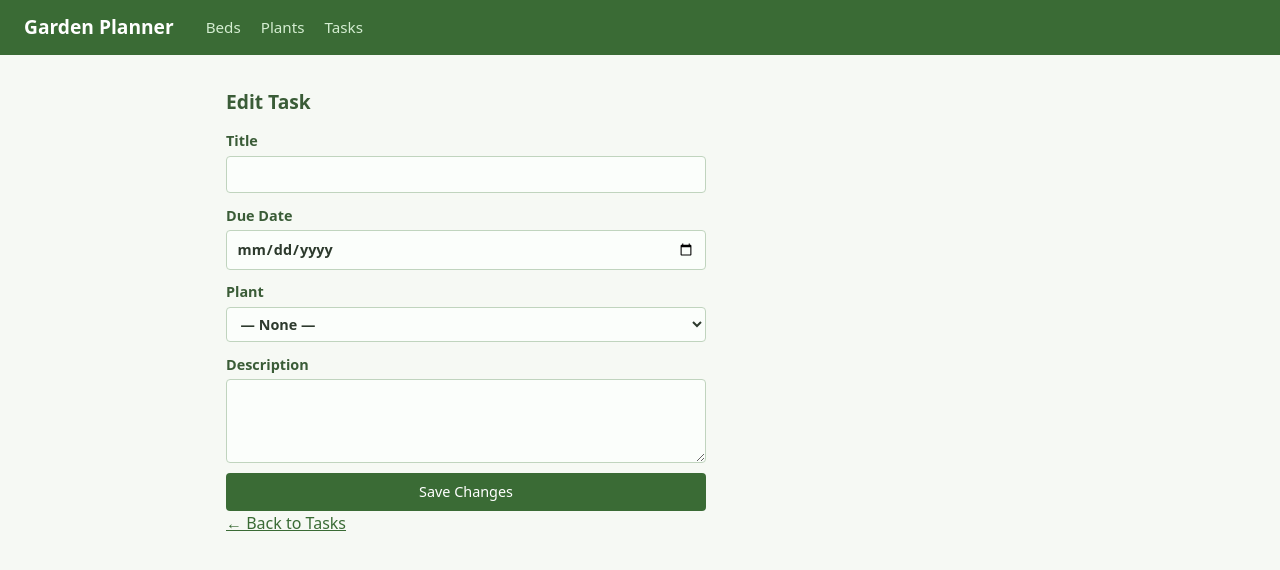
After one commit to gccarno/gardening_app, a Flask app: template templates/task_detail.html in a window 1280 px wide. The commit adds this page. Shown: the top 570 px of the page. Run offline with Flask 3, Linux system fonts and the light colour scheme; the template is opened without the code that fills it, so the values that code supplies are empty.

Commit message:
Add editing for beds and tasks
Beds: pre-filled edit form on bed detail page (POST /beds/<id>/edit).
Tasks: new task detail page with edit form (GET+POST /tasks/<id>/edit)
and an Edit button on each task card in the tasks list.

Co-Authored-By: Claude Sonnet 4.6 <noreply@anthropic.com>

```diff
--- a/app.py
+++ b/app.py
@@ -47,6 +47,15 @@ def create_app():
     def bed_detail(bed_id):
         bed = GardenBed.query.get_or_404(bed_id)
         return render_template('bed_detail.html', bed=bed)
+
+    @app.route('/beds/<int:bed_id>/edit', methods=['POST'])
+    def edit_bed(bed_id):
+        bed = GardenBed.query.get_or_404(bed_id)
+        bed.name = request.form['name']
+        bed.location = request.form.get('location')
+        bed.description = request.form.get('description')
+        db.session.commit()
+        return redirect(url_for('bed_detail', bed_id=bed.id))
 
     # --- Plants ---
 
@@ -116,6 +125,23 @@ def create_app():
         all_plants = Plant.query.order_by(Plant.name).all()
         return render_template('tasks.html', tasks=all_tasks, plants=all_plants)
 
+    @app.route('/tasks/<int:task_id>')
+    def task_detail(task_id):
+        task = Task.query.get_or_404(task_id)
+        all_plants = Plant.query.order_by(Plant.name).all()
+        return render_template('task_detail.html', task=task, plants=all_plants)
+
+    @app.route('/tasks/<int:task_id>/edit', methods=['POST'])
+    def edit_task(task_id):
+        task = Task.query.get_or_404(task_id)
+        due = request.form.get('due_date')
+        task.title = request.form['title']
+        task.description = request.form.get('description')
+        task.due_date = date.fromisoformat(due) if due else None
+        task.plant_id = request.form.get('plant_id') or None
+        db.session.commit()
+        return redirect(url_for('task_detail', task_id=task.id))
+
     @app.route('/tasks/<int:task_id>/complete', methods=['POST'])
     def complete_task(task_id):
         task = Task.query.get_or_404(task_id)
--- a/static/style.css
+++ b/static/style.css
@@ -131,6 +131,15 @@ button:hover { background: #2e5429; }
 .btn-danger { background: #b84040; }
 .btn-danger:hover { background: #8e2f2f; }
 
+.btn-link {
+  background: #e8f0e8;
+  color: #3a5c37;
+  text-decoration: none;
+  display: inline-flex;
+  align-items: center;
+}
+.btn-link:hover { background: #d0e4ce; color: #2a4a27; }
+
 .badge {
   display: inline-block;
   background: #5a9e54;
--- /dev/null
+++ b/templates/task_detail.html
@@ -0,0 +1,23 @@
+{% extends "base.html" %}
+{% block title %}{{ task.title }} — Garden Planner{% endblock %}
+{% block content %}
+<h1>{{ task.title }}</h1>
+
+<h2>Edit Task</h2>
+<form method="post" action="{{ url_for('edit_task', task_id=task.id) }}" class="form">
+  <label>Title <input type="text" name="title" value="{{ task.title }}" required></label>
+  <label>Due Date <input type="date" name="due_date" value="{{ task.due_date or '' }}"></label>
+  <label>Plant
+    <select name="plant_id">
+      <option value="">— None —</option>
+      {% for plant in plants %}
+      <option value="{{ plant.id }}" {% if task.plant_id == plant.id %}selected{% endif %}>{{ plant.name }}</option>
+      {% endfor %}
+    </select>
+  </label>
+  <label>Description <textarea name="description" rows="3">{{ task.description or '' }}</textarea></label>
+  <button type="submit">Save Changes</button>
+</form>
+
+<p><a href="{{ url_for('tasks') }}">← Back to Tasks</a></p>
+{% endblock %}
--- a/templates/tasks.html
+++ b/templates/tasks.html
@@ -35,6 +35,7 @@
           {% if task.description %}<span class="muted">{{ task.description }}</span>{% endif %}
         </span>
         <span class="task-actions">
+          <a href="{{ url_for('task_detail', task_id=task.id) }}" class="btn-small btn-link">Edit</a>
           <form method="post" action="{{ url_for('complete_task', task_id=task.id) }}" style="display:inline">
             <button type="submit" class="btn-small">
               {% if task.completed %}Undo{% else %}Done{% endif %}
```
Also changed, not shown: templates/bed_detail.html (+8 -2 lines).
